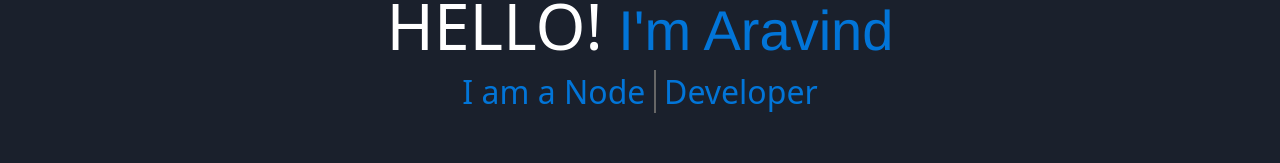
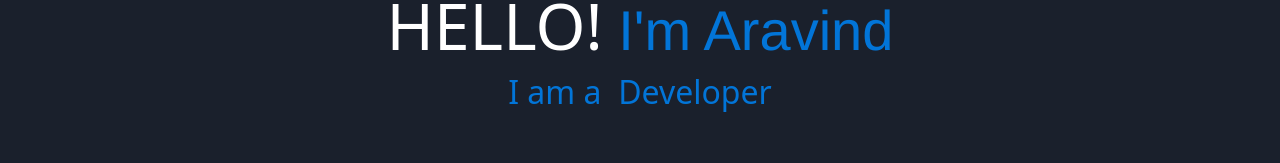
Before and after one commit to Aravindan-111/My-Portfolio, a React (Create React App) app: page / in a window 1280 px wide. Shown: the part 168-331 px from the top of the page. Built offline with nearby package versions, Linux system fonts and the light colour scheme.

Commit message:
text-color-updated

```diff
--- a/src/components/Home.jsx
+++ b/src/components/Home.jsx
@@ -20,6 +20,7 @@
               I am a&nbsp;
               <span
                 class="txt-rotate"
+                className="text-rotate"
                 data-period="2000"
                 data-rotate='[ "React JS", "Node JS", "JavaScript", "HTML"]'
               ></span>
--- a/src/components/styles.css
+++ b/src/components/styles.css
@@ -177,6 +177,9 @@
   color: var(--text-color);
   border: 1px solid transparent;
 }
+.text-rotate {
+  color: rgb(255, 101, 101);
+}
 
 .flip-card-front {
   position: absolute;
```
